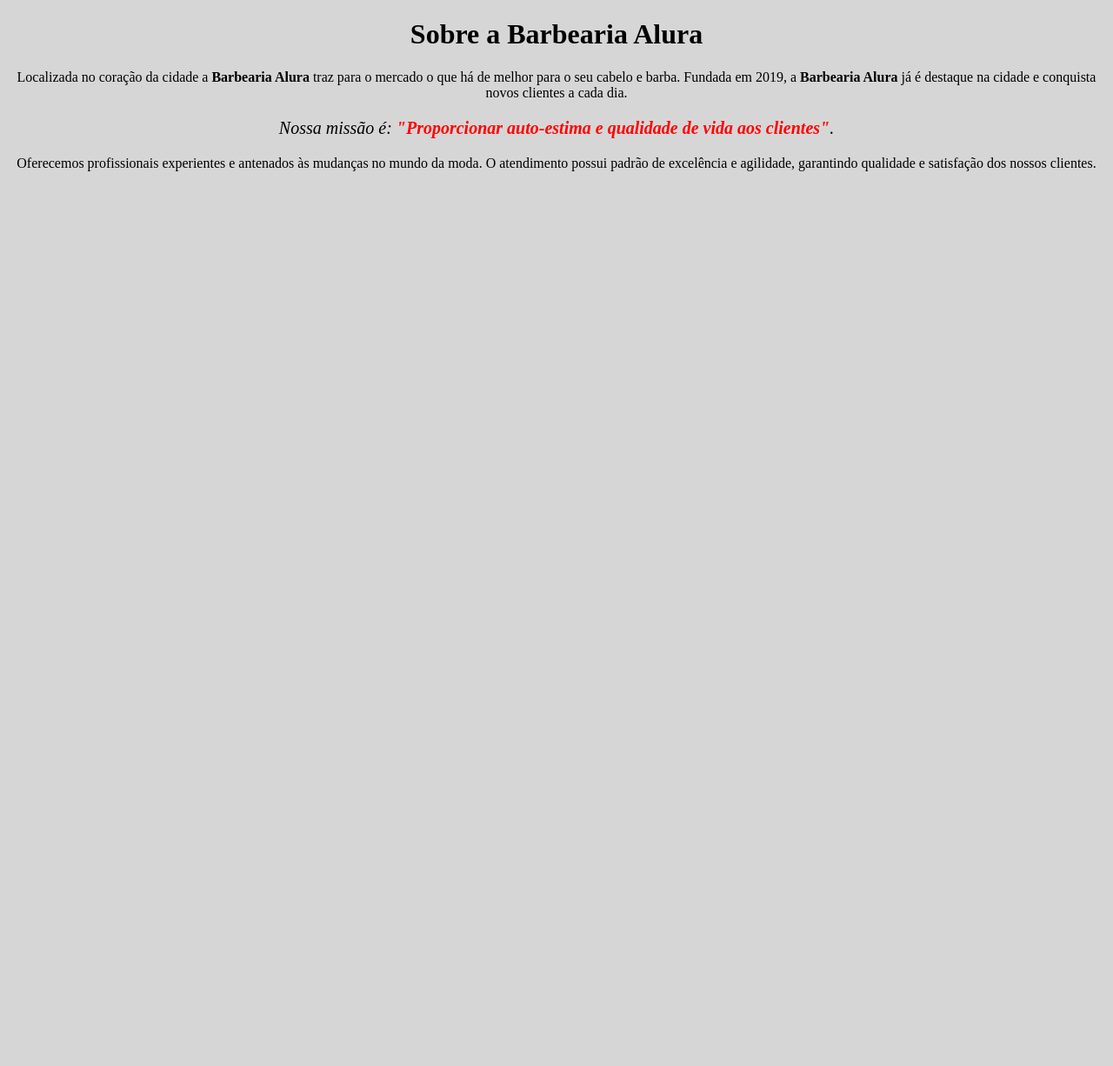
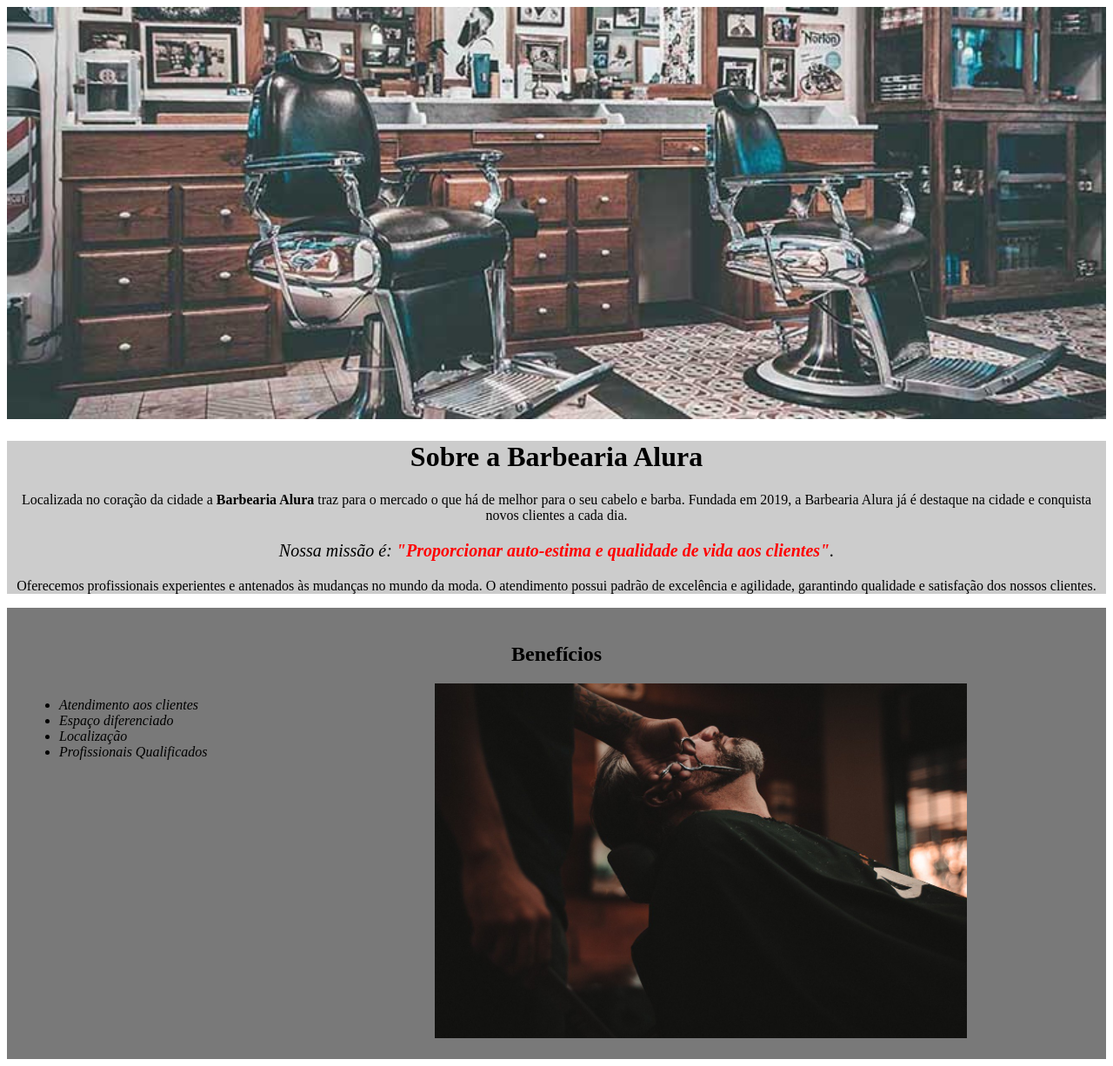
Before and after one commit to lneto10/Estudos, a plain HTML site: page PROGRAMACAO WEB/index.html in a window 1280 px wide. Shown: the whole page at 87% size. Before the commit the page ends 800 px from the top, so only its background shows below. Drawn offline with Linux system fonts and the light colour scheme.

Commit message:
Capítulo 6 - trabalhando com listas

```diff
--- a/PROGRAMACAO WEB/index.html
+++ b/PROGRAMACAO WEB/index.html
@@ -1,20 +1,32 @@
 <!DOCTYPE html>
 <html lang="pt-br">
-    <head>
-        <meta charset="UTF-8">
-        <title>Barbearia Alura</title>
-        <link rel ="stylesheet" href="style.css">
+	<head>
+		<meta charset="UTF-8">
+		<title>Barbearia Alura</title>
+		<link rel="stylesheet" href="style.css">
+	</head>
 
-    </head>
-    <body>
-        <h1 style="text-align: center;">Sobre a Barbearia Alura</h1>
+	<body>
+		<img id="banner" src="banner.jpg">
+		<div class = "principal">
+			<h1>Sobre a Barbearia Alura</h1>
 
-        <p>Localizada no coração da cidade a <strong>Barbearia Alura</strong> traz para o mercado o que há de melhor para o seu cabelo e barba.
-            Fundada em 2019, a <strong>Barbearia Alura</strong> já é destaque na cidade e conquista novos clientes a cada dia.</p>
-        <p style="font-size: 20px;"><em>Nossa missão é: <strong>"Proporcionar auto-estima e qualidade de vida aos clientes"</strong>.</em></p>
+			<p>Localizada no coração da cidade a <strong>Barbearia Alura</strong> traz para o mercado o que há de melhor para o seu cabelo e barba. Fundada em 2019, a Barbearia Alura já é destaque na cidade e conquista novos clientes a cada dia.</p>
 
-        <p>Oferecemos profissionais experientes e antenados às mudanças no mundo da moda. O atendimento possui padrão de excelência e agilidade, garantindo qualidade e satisfação dos nossos clientes.</p>
-    </body>
+			<p id="missao"><em>Nossa missão é: <strong>"Proporcionar auto-estima e qualidade de vida aos clientes"</strong>.</em></p>
 
+			<p>Oferecemos profissionais experientes e antenados às mudanças no mundo da moda. O atendimento possui padrão de excelência e agilidade, garantindo qualidade e satisfação dos nossos clientes.</p>
+		</div>
+		<div class = "beneficios">
+			<h2>Benefícios</h2>
 
+			<ul>
+				<li class = "itens">Atendimento aos clientes</li>
+				<li class = "itens">Espaço diferenciado</li>
+				<li class = "itens">Localização </li>
+				<li class = "itens">Profissionais Qualificados</li>
+			</ul>
+			<img src="beneficios.jpg" class="imagembeneficios">
+		</div>
+	</body>
 </html>
--- a/PROGRAMACAO WEB/style.css
+++ b/PROGRAMACAO WEB/style.css
@@ -1,10 +1,48 @@
-body {
-    background: #cccc
+
+
+#banner {
+	width: 100%;
 }
-p {
-    text-align: center;
+.principal{
+	background: #CCCCCC
 
 }
+h1 {
+	text-align: center
+}
+
+p {
+	text-align: center;
+}
+
+#missao {
+	font-size: 20px
+}
+
 em strong {
-    color:red;
+	color: #FF0000;
 }
+h2 {
+	text-align: center;
+}
+
+.itens {
+
+	font-style: italic;
+
+}
+
+.beneficios {
+	background: #797979;
+	padding: 20px;
+}
+ul {
+	display: inline-block;
+	vertical-align: top;
+	width:20%;
+	margin-right: 15%;
+}
+
+.imagembeneficios {
+	width: 50%;
+}
```
Also changed, not shown: PROGRAMACAO WEB/banner.jpg (added), PROGRAMACAO WEB/beneficios.jpg (added).
